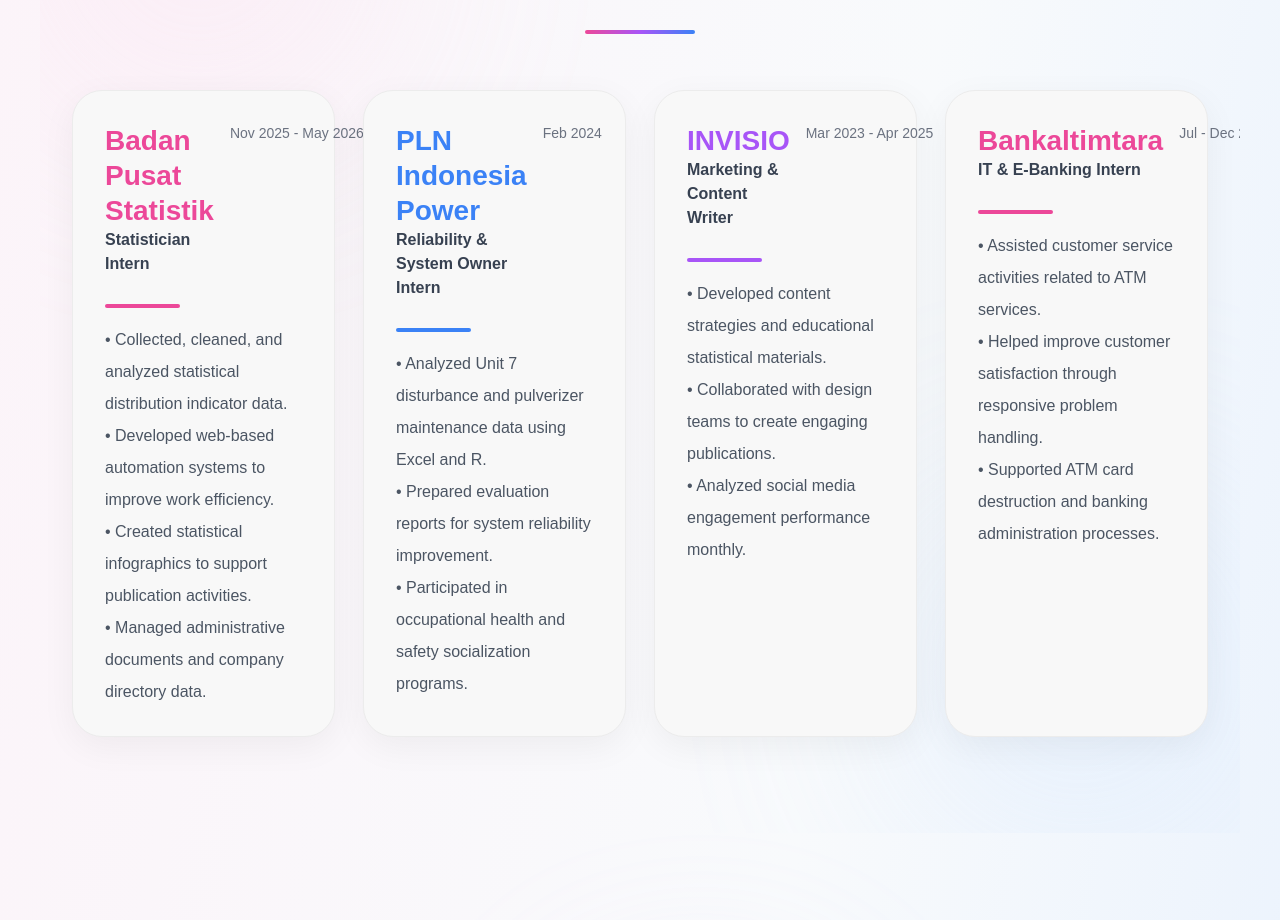
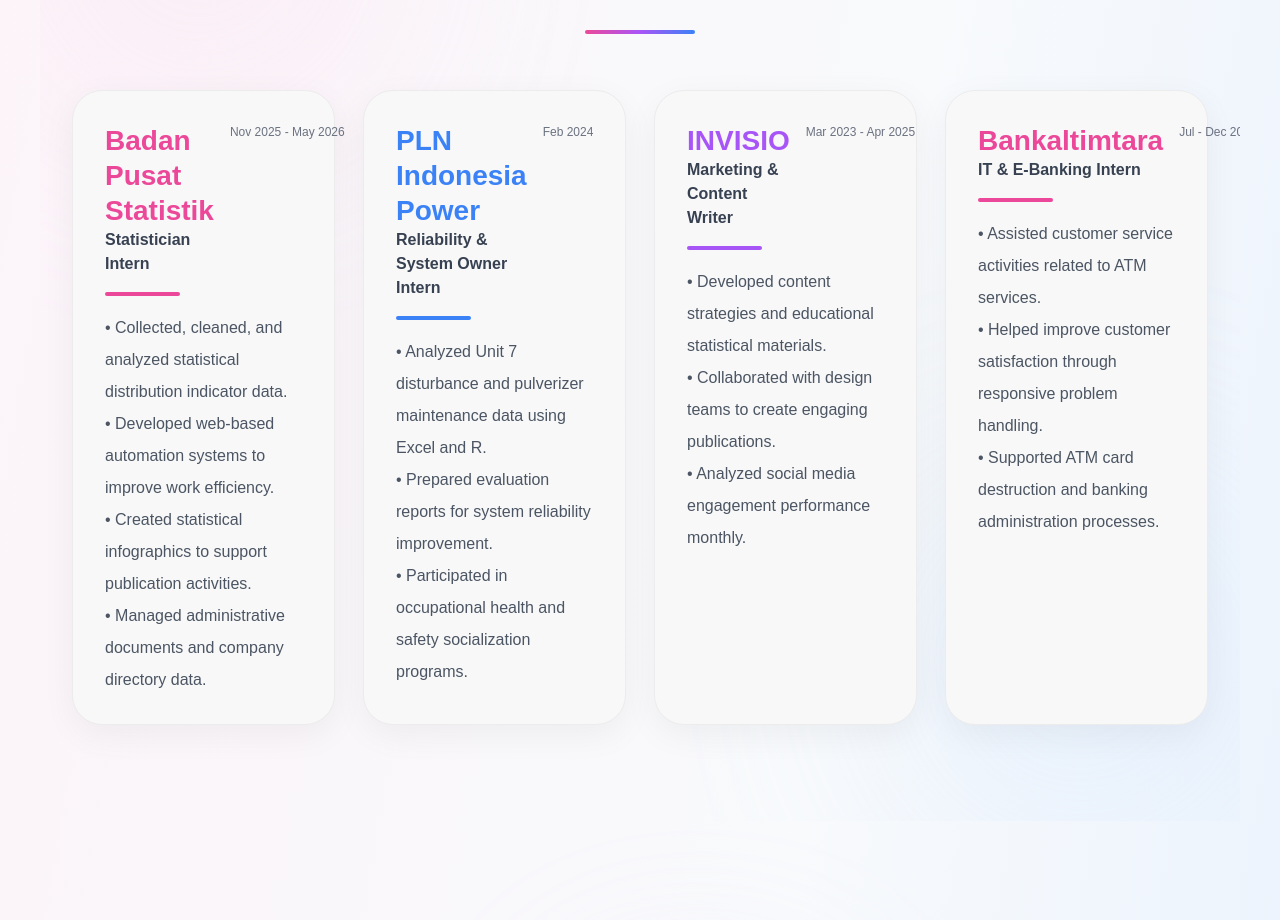
Before and after one commit to lintangntyas/portfolio, a Next.js app: page / in a window 1280 px wide. Shown: the part 1865-2785 px from the top of the page. Built offline with nearby package versions, Linux system fonts and the light colour scheme.

Commit message:
Update page.js

```diff
--- a/app/page.js
+++ b/app/page.js
@@ -378,7 +378,7 @@
               <span
                 className="
                   text-[#6b7280]
-                  text-[14px]
+                  text-[12px]
                   text-right
                   whitespace-nowrap
                   leading-[1.5]
@@ -390,7 +390,7 @@
             </div>
 
             {/* LINE */}
-            <div className="w-[75px] h-[4px] bg-pink-500 rounded-full mt-7 mb-4"></div>
+            <div className="w-[75px] h-[4px] bg-pink-500 rounded-full mt-4 mb-4"></div>
 
             {/* LIST */}
             <ul
@@ -478,7 +478,7 @@
               <span
                 className="
                   text-[#6b7280]
-                  text-[14px]
+                  text-[12px]
                   text-right
                   whitespace-nowrap
                   leading-[1.5]
@@ -489,7 +489,7 @@
 
             </div>
 
-            <div className="w-[75px] h-[4px] bg-blue-500 rounded-full mt-7 mb-4"></div>
+            <div className="w-[75px] h-[4px] bg-blue-500 rounded-full mt-4 mb-4"></div>
 
             <ul
               className="
@@ -572,7 +572,7 @@
               <span
                 className="
                   text-[#6b7280]
-                  text-[14px]
+                  text-[12px]
                   text-right
                   whitespace-nowrap
                   leading-[1.5]
@@ -583,7 +583,7 @@
 
             </div>
 
-            <div className="w-[75px] h-[4px] bg-purple-500 rounded-full mt-7 mb-4"></div>
+            <div className="w-[75px] h-[4px] bg-purple-500 rounded-full mt-4 mb-4"></div>
 
             <ul
               className="
@@ -666,7 +666,7 @@
               <span
                 className="
                   text-[#6b7280]
-                  text-[14px]
+                  text-[12px]
                   text-right
                   whitespace-nowrap
                   leading-[1.5]
@@ -677,7 +677,7 @@
 
             </div>
 
-            <div className="w-[75px] h-[4px] bg-pink-500 rounded-full mt-7 mb-4"></div>
+            <div className="w-[75px] h-[4px] bg-pink-500 rounded-full mt-4 mb-4"></div>
 
             <ul
               className="
```
